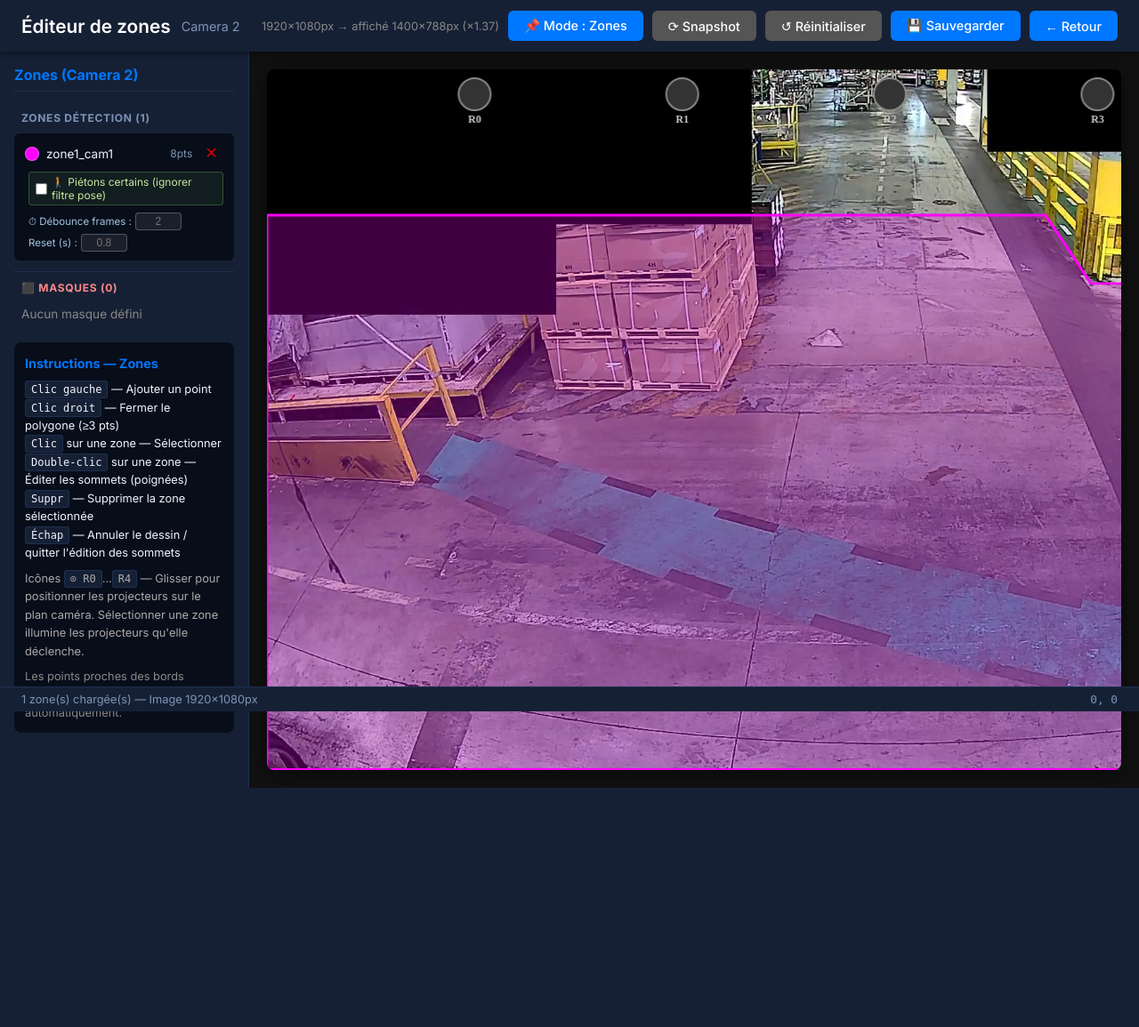
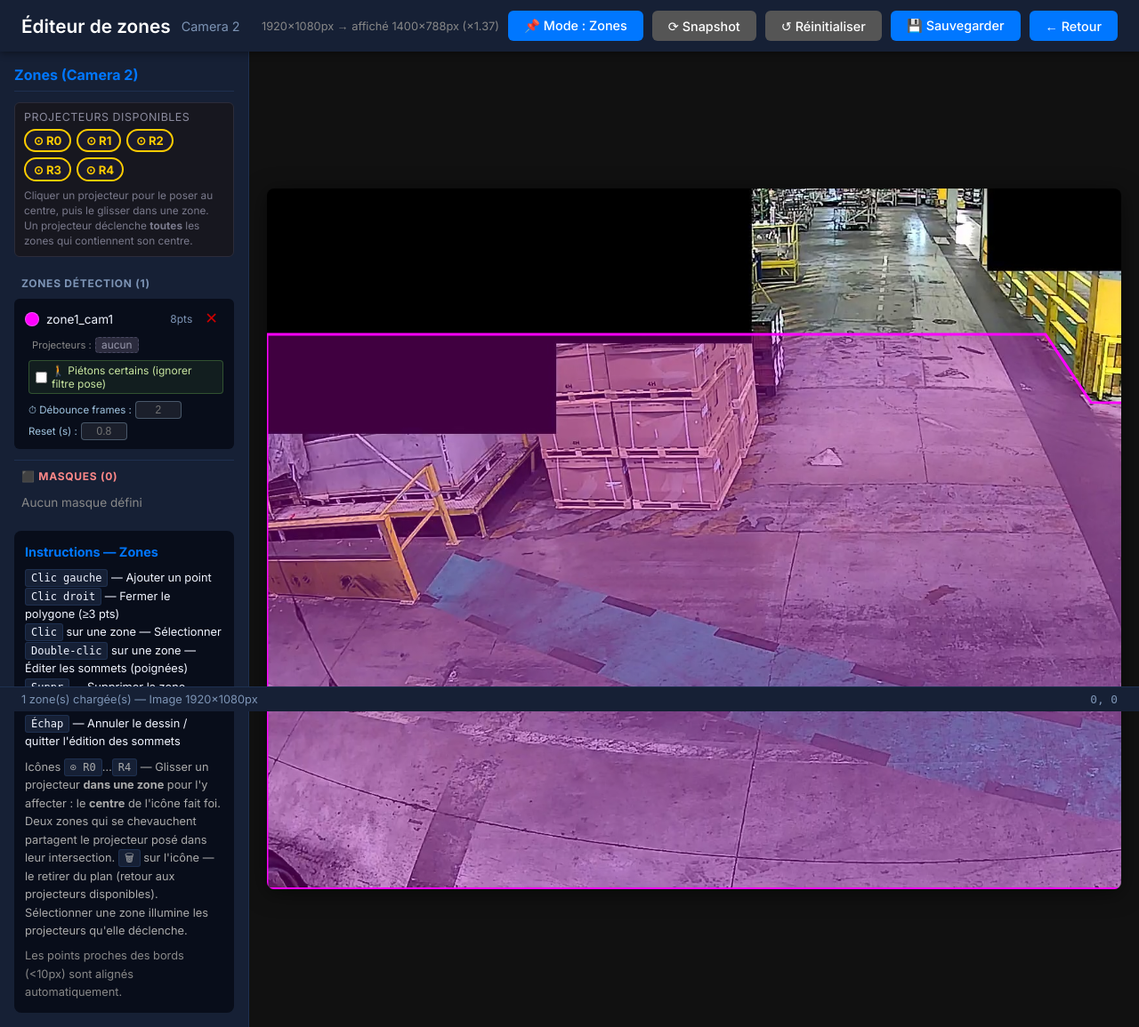
Before and after one commit to frankkubler/4iSafeCross, a Flask app: page /zone_editor/1 in a window 1280 px wide. Shown: the whole page at 89% size. Before the commit the page ends 886 px from the top, so only its background shows below. Run offline with Flask 3, Linux system fonts and the light colour scheme; parts of the project's set-up code (start-up, migrations or seed data) failed here and were passed over.

Commit message:
feat(zones): affecter les projecteurs aux zones par glisser-déposer, la position fait foi
L'affectation se faisait par cases à cocher, sans rapport avec la position des
icônes de projecteur sur le plan : deux représentations du même lien, qui
pouvaient se contredire sans que rien ne le signale.

Modèle retenu : une position par couple (relais, caméra) — format
relay_positions.ini inchangé — et le CENTRE de l'icône fait foi. Un projecteur
déclenche TOUTES les zones qui le contiennent, ce qui donne le multi-zones sur
une même caméra par simple chevauchement, sans dupliquer l'icône. Sur des
caméras différentes, les positions restent indépendantes. Même règle géométrique
que pour décider qu'un piéton est dans une zone (geometry.point_in_zone).

Éditeur :
- panneau « Projecteurs disponibles » ; un clic pose le projecteur au centre,
  puis on le glisse dans une zone ;
- corbeille sur l'icône : retire du plan, retour au panneau, position supprimée ;
- affectation recalculée en direct au déplacement, au tracé d'une zone (elle
  adopte les projecteurs qu'elle contient) et au déplacement d'un sommet ;
- cases à cocher remplacées par des badges en lecture seule : deux sources de
  vérité auraient divergé au premier glissement.

Garde-fous :
- les projecteurs sans position ne sont plus placés d'office au bord de l'image
  — poser vaut affecter, ils auraient contaminé toute zone touchant ce bord ;
- le retrait est transmis au serveur (champ « removed » de POST
  /api/relay_positions), sinon un projecteur renvoyé au panneau garderait sa
  position et redeviendrait affecté au chargement suivant ;
- GET /api/zone_relay_check/<cid> compare relais déclarés et relais dérivés ;
  l'éditeur l'interroge à l'ouverture et affiche ce qui serait perdu ou gagné
  AVANT toute sauvegarde. Le serveur, lui, continue de lire zones.ini tel quel :
  le mappage ne change qu'au moment où l'on enregistre depuis l'éditeur.

Tests (test_zone_relay_geometry.py) : point_in_zone (polygone, rectangle, bord,
dégénéré), dérivation avec chevauchement, relais hors zone, écarts déclaré/dérivé,
et cohérence avec la détection de piéton.
Docs : README (sémantique de « relays » et dérivation) et point de recette
« affectation des projecteurs vérifiée caméra par caméra ».

```diff
--- a/static/css/zone_editor.css
+++ b/static/css/zone_editor.css
@@ -521,3 +521,58 @@ body {
     flex-shrink: 0;
     display: inline-block;
 }
+
+
+/* ── Projecteurs disponibles (non posés sur le plan) ─────────────────────── */
+.relay-stock-box {
+    margin: 8px 0 12px;
+    padding: 8px 10px;
+    background: #17171f;
+    border: 1px solid #2c2c3a;
+    border-radius: 6px;
+}
+.relay-stock-title {
+    font-size: .78rem;
+    text-transform: uppercase;
+    letter-spacing: .04em;
+    color: #8b8b9e;
+    margin-bottom: 6px;
+}
+.relay-stock { display: flex; flex-wrap: wrap; gap: 6px; min-height: 30px; }
+.relay-stock:empty::after {
+    content: "tous les projecteurs sont posés";
+    color: #5c5c6e;
+    font-size: .78rem;
+    font-style: italic;
+}
+.relay-chip {
+    display: inline-flex; align-items: center; gap: .3rem;
+    padding: .2rem .55rem;
+    background: #1a1a2e; color: #ffcc00;
+    border: 2px solid #ffcc00; border-radius: 999px;
+    font-size: .82rem; font-weight: 700;
+    cursor: pointer;
+}
+.relay-chip:hover { background: #ffcc00; color: #1a1a2e; }
+.relay-stock-hint { margin-top: 8px; font-size: .74rem; color: #7a7a8c; line-height: 1.45; }
+
+/* ── Avertissement de cohérence position / déclaration ───────────────────── */
+.relay-mismatch {
+    margin: 8px 0;
+    padding: 8px 10px;
+    background: #78350f; color: #fde68a;
+    border: 1px solid #b45309; border-radius: 6px;
+    font-size: .78rem; line-height: 1.5;
+}
+.relay-mismatch[hidden] { display: none; }
+.relay-mismatch strong { color: #fff; }
+
+/* ── Relais affectés à une zone (lecture seule : la position fait foi) ───── */
+.zone-relays-derived { display: flex; flex-wrap: wrap; align-items: center; gap: 4px; padding: 4px 8px 0; }
+.relay-badge {
+    display: inline-block; padding: .05rem .4rem;
+    background: #2b2b3d; color: #ffcc00;
+    border: 1px solid #4a4a63; border-radius: 4px;
+    font-size: .74rem; font-weight: 700;
+}
+.relay-badge.none { color: #9a9aae; border-style: dashed; font-weight: 400; }
--- a/static/js/zone_editor.js
+++ b/static/js/zone_editor.js
@@ -65,7 +65,9 @@
     // Projecteurs relais — icônes draggables sur canvas
     let projectorIcons = {};   // {relayId: {body, label}}
     let relayPositions = {};   // {relayId: {x, y}} — coordonnées canvas
-    let movedRelayIds = new Set();  // Relais déplacés depuis le chargement
+    let movedRelayIds = new Set();    // Relais déplacés depuis le chargement
+    let placedRelayIds = new Set();   // Relais posés sur le plan (les autres sont « disponibles »)
+    let removedRelayIds = new Set();  // Relais retirés du plan : leur position doit être supprimée
 
     // État du dessin en cours
     let isDrawing = false;
@@ -227,6 +229,9 @@
                 });
 
                 updateZoneList();
+                // Les positions peuvent être déjà chargées (ordre des requêtes non
+                // garanti) : dériver maintenant, et loadRelayPositions le refera.
+                recomputeRelayAssignments();
                 showLoading(false);
                 setStatus(
                     `${completedZones.length} zone(s) chargée(s) — Image ${imageWidth}×${imageHeight}px`
@@ -298,20 +303,27 @@
             })
             .then((data) => {
                 relayPositions = {};
+                placedRelayIds = new Set();
+                removedRelayIds = new Set();
                 Object.entries(data).forEach(([rid, coords]) => {
                     const realId = parseInt(rid, 10);
                     relayPositions[realId] = {
                         x: coords[0] / scaleFactor,
                         y: coords[1] / scaleFactor,
                     };
+                    placedRelayIds.add(realId);   // une position enregistrée = projecteur posé
                 });
                 refreshProjectorIcons();
+                recomputeRelayAssignments();
+                checkRelayMismatch();
             })
             .catch((err) => {
                 console.warn("Impossible de charger les positions relais :", err);
                 relayPositions = {};
+                placedRelayIds = new Set();
                 movedRelayIds.clear();
-                refreshProjectorIcons();  // Afficher les icônes aux positions par défaut
+                removedRelayIds.clear();
+                refreshProjectorIcons();   // aucun projecteur posé : tous « disponibles »
             });
     }
 
@@ -351,50 +363,164 @@
             evented: false,
         });
 
+        // Corbeille : retire le projecteur du plan (il redevient « disponible »).
+        // Visible en permanence plutôt qu'au survol : un bouton de sûreté doit être
+        // découvrable sans exploration, et le survol est peu fiable au doigt.
+        const trash = new fabric.Text('🗑', {
+            left: cx + PROJ_RADIUS + 2,
+            top: cy - PROJ_RADIUS - 2,
+            fontSize: 13,
+            originX: 'center',
+            originY: 'center',
+            opacity: 0.75,
+            selectable: false,
+            evented: true,
+            hoverCursor: 'pointer',
+        });
+        trash._removeRelayId = relayId;
+
         fabricCanvas.add(body);
         fabricCanvas.add(label);
+        fabricCanvas.add(trash);
         body.setCoords();
         label.setCoords();
+        trash.setCoords();
         fabricCanvas.bringToFront(body);
         fabricCanvas.bringToFront(label);
-        console.log(`[Projecteur] R${relayId} ajouté à (${Math.round(cx)}, ${Math.round(cy)})`);
-        return { body, label };
+        fabricCanvas.bringToFront(trash);
+        return { body, label, trash };
     }
 
     /**
      * Supprime toutes les icônes de projecteur du canvas.
      */
     function clearProjectorIcons() {
-        Object.values(projectorIcons).forEach(({ body, label }) => {
+        Object.values(projectorIcons).forEach(({ body, label, trash }) => {
             fabricCanvas.remove(body);
             fabricCanvas.remove(label);
+            if (trash) fabricCanvas.remove(trash);
         });
         projectorIcons = {};
     }
 
     /**
-     * Recrée les icônes de projecteur à partir de relayPositions.
-     * Crée des icônes par défaut (R0–R4) si non encore positionnées.
+     * Recrée les icônes des projecteurs POSÉS sur le plan.
+     *
+     * Un projecteur sans position enregistrée n'est plus placé d'office : il reste
+     * « disponible » dans le panneau latéral. Poser une icône vaut affectation (le
+     * centre fait foi), donc en placer d'office cinq au bord de l'image les aurait
+     * affectés à toute zone touchant ce bord.
      */
     function refreshProjectorIcons() {
         clearProjectorIcons();
-        console.log(`[Projecteur] refreshProjectorIcons — canvasWidth=${canvasWidth} canvasHeight=${canvasHeight}`);
-        Object.entries(relayPositions).forEach(([rid, pos]) => {
-            const relayId = parseInt(rid, 10);
-            projectorIcons[relayId] = drawProjectorIcon(relayId, pos.x, pos.y);
-        });
+        placedRelayIds.forEach((relayId) => {
+            const pos = relayPositions[relayId];
+            if (pos) projectorIcons[relayId] = drawProjectorIcon(relayId, pos.x, pos.y);
+        });
+        updateProjectorHighlights();
+        updateRelayStock();
+        fabricCanvas.renderAll();
+    }
+
+    /**
+     * Affecte les relais aux zones d'après la position de leur icône.
+     *
+     * Le centre de l'icône fait foi : un projecteur déclenche TOUTES les zones qui
+     * le contiennent, ce qui permet le multi-zones sur une même caméra dès lors que
+     * les zones se chevauchent — sans dupliquer l'icône ni la position. Même règle
+     * géométrique que pour décider qu'un piéton est dans une zone
+     * (src/core/geometry.point_in_zone).
+     */
+    function recomputeRelayAssignments() {
+        completedZones.forEach((zone) => {
+            zone.relays = [];
+            placedRelayIds.forEach((relayId) => {
+                const pos = relayPositions[relayId];
+                if (pos && isPointInPolygon(pos.x, pos.y, zone.polygon)) {
+                    zone.relays.push(relayId);
+                }
+            });
+            zone.relays.sort((a, b) => a - b);
+        });
+        updateZoneList();
+        updateProjectorHighlights();
+    }
+
+    /**
+     * Panneau « Projecteurs disponibles » : ceux qui ne sont pas posés sur le plan.
+     */
+    function updateRelayStock() {
+        const box = $("relay-stock");
+        if (!box) return;
         const relayCount = (typeof NUM_RELAYS !== 'undefined' && NUM_RELAYS > 0) ? NUM_RELAYS : 5;
+        let html = "";
         for (let i = 0; i < relayCount; i++) {
-            if (!projectorIcons[i]) {
-                const defaultX = (canvasWidth / (relayCount + 1)) * (i + 1);
-                const defaultY = PROJ_RADIUS + 10;   // haut du canvas
-                relayPositions[i] = { x: defaultX, y: defaultY };
-                projectorIcons[i] = drawProjectorIcon(i, defaultX, defaultY);
-            }
-        }
-        updateProjectorHighlights();
-        fabricCanvas.renderAll();
-        console.log(`[Projecteur] ${Object.keys(projectorIcons).length} icônes dans fabricCanvas (${fabricCanvas.getObjects().length} objets total)`);
+            if (!placedRelayIds.has(i)) {
+                html += `<span class="relay-chip" title="Poser le projecteur R${i} au centre du plan"
+                              onclick="zoneEditor.placeRelay(${i})">⊙ R${i}</span>`;
+            }
+        }
+        box.innerHTML = html;
+    }
+
+    /**
+     * Pose un projecteur au centre du plan : à glisser ensuite dans une zone.
+     */
+    function placeRelay(relayId) {
+        if (placedRelayIds.has(relayId)) return;
+        relayPositions[relayId] = { x: canvasWidth / 2, y: canvasHeight / 2 };
+        placedRelayIds.add(relayId);
+        movedRelayIds.add(relayId);
+        removedRelayIds.delete(relayId);
+        refreshProjectorIcons();
+        recomputeRelayAssignments();
+        setStatus(`Projecteur R${relayId} posé au centre — le glisser dans une zone pour l'affecter`);
+    }
+
+    /**
+     * Retire un projecteur du plan (corbeille) : il redevient « disponible » et
+     * n'affecte plus aucune zone. Sa position sera supprimée à la sauvegarde.
+     */
+    function removeRelay(relayId) {
+        if (!placedRelayIds.has(relayId)) return;
+        const zonesConcernees = completedZones
+            .filter((z) => (z.relays || []).includes(relayId))
+            .map((z) => z.name);
+        placedRelayIds.delete(relayId);
+        movedRelayIds.delete(relayId);
+        removedRelayIds.add(relayId);
+        delete relayPositions[relayId];
+        refreshProjectorIcons();
+        recomputeRelayAssignments();
+        setStatus(zonesConcernees.length
+            ? `Projecteur R${relayId} retiré — n'est plus affecté à ${zonesConcernees.join(', ')}`
+            : `Projecteur R${relayId} retiré du plan`);
+    }
+
+    /**
+     * Compare les relais déclarés dans zones.ini aux relais dérivés des positions.
+     * Une configuration antérieure peut déclarer un relais dans une zone tout en
+     * ayant posé son icône ailleurs : la sauvegarde le retirerait silencieusement.
+     */
+    function checkRelayMismatch() {
+        const box = $("relay-mismatch");
+        if (!box || camId === null || camId === undefined) return;
+        fetch(`/api/zone_relay_check/${camId}`)
+            .then((r) => r.json())
+            .then((data) => {
+                const ecarts = data.mismatches || [];
+                box.hidden = ecarts.length === 0;
+                if (!ecarts.length) return;
+                box.innerHTML =
+                    `<strong>⚠️ ${ecarts.length} zone(s) : relais déclarés ≠ position des projecteurs.</strong><br>` +
+                    ecarts.map((e) => {
+                        const perdus = e.perdus.length ? `perdrait R${e.perdus.join(', R')}` : '';
+                        const gagnes = e.gagnes.length ? `gagnerait R${e.gagnes.join(', R')}` : '';
+                        return `${e.zone} : ${[perdus, gagnes].filter(Boolean).join(', ')}`;
+                    }).join('<br>') +
+                    `<br>L'affectation suit désormais la position de l'icône. Vérifier avant d'enregistrer.`;
+            })
+            .catch(() => { box.hidden = true; });
     }
 
     /**
@@ -450,6 +576,11 @@
             if (opt.e.button !== 0) return;
             const pointer = fabricCanvas.getPointer(opt.e);
 
+            // Corbeille d'un projecteur : le retirer du plan
+            if (opt.target && opt.target._removeRelayId !== undefined) {
+                removeRelay(opt.target._removeRelayId);
+                return;
+            }
             // Ignorer les clics sur les icônes de projecteur
             if (opt.target && opt.target._relayId !== undefined) return;
 
@@ -578,6 +709,16 @@
                     });
                     icon.label.setCoords();
                 }
+                if (icon && icon.trash) {
+                    icon.trash.set({
+                        left: opt.target.left + PROJ_RADIUS + 2,
+                        top: opt.target.top - PROJ_RADIUS - 2,
+                    });
+                    icon.trash.setCoords();
+                }
+                // L'affectation suit la position : recalcul en direct, la liste des
+                // zones montre immédiatement ce que le geste vient de changer.
+                recomputeRelayAssignments();
                 return;
             }
             if (editingIndex < 0 || !opt.target || opt.target._vertexIndex === undefined) return;
@@ -591,6 +732,9 @@
                 : completedMasks[editingIndex];
             item.polygon[i] = [x, y];
             updateEditEdges();
+            // Redimensionner une zone change ce qu'elle contient : un projecteur peut
+            // entrer ou sortir de son périmètre, donc être affecté ou désaffecté.
+            if (editingType === 'zone') recomputeRelayAssignments();
         });
     }
 
@@ -733,9 +877,13 @@
         tempCircles = [];
         isDrawing = false;
 
-        updateZoneList();
+        // Une zone tracée autour d'un projecteur déjà posé l'adopte aussitôt :
+        // l'affectation est géométrique, elle ne dépend pas de l'ordre des gestes.
+        recomputeRelayAssignments();
         fabricCanvas.renderAll();
-        setStatus(`Zone "${name}" créée — ${completedZones.length} zone(s) au total`);
+        const adoptes = completedZones[completedZones.length - 1].relays;
+        setStatus(`Zone "${name}" créée — ${completedZones.length} zone(s) au total` +
+                  (adoptes.length ? ` — projecteurs R${adoptes.join(', R')}` : ' — aucun projecteur dedans'));
     }
 
     /**
@@ -1114,19 +1262,15 @@
                 const [r, g, b] = zone.color;
                 const selected = i === selectedZoneIndex ? " selected" : "";
                 const pts = zone.polygon.length;
-                const numRelays = typeof NUM_RELAYS !== 'undefined' ? NUM_RELAYS : 0;
-                let relayCheckboxes = '';
-                if (numRelays > 0) {
-                    let checkboxHtml = '';
-                    for (let rn = 0; rn < numRelays; rn++) {
-                        const checked = (zone.relays || []).includes(rn) ? 'checked' : '';
-                        checkboxHtml += `<label class="relay-cb" title="Relais ${rn}">
-                            <input type="checkbox" ${checked} onchange="zoneEditor.toggleRelay(${i}, ${rn})">
-                            <span>${rn}</span>
-                        </label>`;
-                    }
-                    relayCheckboxes = `<div class="zone-relays" onclick="event.stopPropagation()"><span class="zone-relays-label">Relais :</span>${checkboxHtml}</div>`;
-                }
+                // Relais en lecture seule : l'affectation vient de la POSITION des
+                // icônes (le centre fait foi). Des cases à cocher ici créeraient une
+                // seconde source de vérité, qui divergerait au premier déplacement.
+                const relaisAffectes = zone.relays || [];
+                const badges = relaisAffectes.length
+                    ? relaisAffectes.map((rn) => `<span class="relay-badge" title="Projecteur R${rn} posé dans cette zone">R${rn}</span>`).join('')
+                    : '<span class="relay-badge none" title="Aucun projecteur posé dans cette zone : elle ne déclenche aucune alerte physique">aucun</span>';
+                const relayCheckboxes = `<div class="zone-relays-derived" onclick="event.stopPropagation()">
+                    <span class="zone-relays-label">Projecteurs :</span>${badges}</div>`;
                 const skipChecked = zone.skip_keypoint_filter ? 'checked' : '';
                 const skipCheckbox = `<div class="zone-skip-kp" onclick="event.stopPropagation()">
                     <label class="skip-kp-label" title="Désactive le filtre anti-chariot sur cette zone. À utiliser uniquement si vous êtes sûr que seuls des piétons y passent.">
@@ -1254,11 +1398,17 @@
                 };
             }
         });
-        const saveRelayPosReq = movedRelayIds.size > 0
+        // `removed` est indispensable : sans lui, un projecteur renvoyé au stock
+        // garderait sa position dans relay_positions.ini et redeviendrait affecté à
+        // sa zone au prochain chargement.
+        const saveRelayPosReq = (movedRelayIds.size > 0 || removedRelayIds.size > 0)
             ? fetch(`/api/relay_positions/${camId}`, {
                 method: "POST",
                 headers: { "Content-Type": "application/json" },
-                body: JSON.stringify({ positions: relayPosData }),
+                body: JSON.stringify({
+                    positions: relayPosData,
+                    removed: Array.from(removedRelayIds),
+                }),
             }).then((res) => res.json())
             : Promise.resolve({ status: 'ok', count: 0 });
 
@@ -1269,6 +1419,7 @@
                 const mOk = mData.status === "ok";
                 if (zOk && mOk) {
                     movedRelayIds.clear();
+                    removedRelayIds.clear();
                     showToast(
                         `${zData.zones_count} zone(s) et ${mData.masks_count} masque(s) sauvegardé(s)`,
                         "success"
@@ -1456,28 +1607,12 @@
         zone.debounce_reset_seconds = v !== '' ? Math.max(0.1, parseFloat(v)) : null;
     }
 
-    /**
-     * Bascule l'activation d'un relais pour une zone.
-     */
-    function toggleRelay(zoneIdx, relayNum) {
-        const zone = completedZones[zoneIdx];
-        if (!zone) return;
-        const idx = zone.relays.indexOf(relayNum);
-        if (idx >= 0) {
-            zone.relays.splice(idx, 1);
-        } else {
-            zone.relays.push(relayNum);
-            zone.relays.sort((a, b) => a - b);
-        }
-        updateZoneList();
-        updateProjectorHighlights();
-    }
-
     // === API publique (pour les onclick du HTML) ===
     window.zoneEditor = {
         selectZone: selectZone,
         deleteZone: deleteZone,
-        toggleRelay: toggleRelay,
+        placeRelay: placeRelay,
+        removeRelay: removeRelay,
         toggleSkipKeypointFilter: toggleSkipKeypointFilter,
         setDebounceFrames: setDebounceFrames,
         setDebounceResetSeconds: setDebounceResetSeconds,
--- a/templates/zone_editor.html
+++ b/templates/zone_editor.html
@@ -32,6 +32,20 @@
         <!-- Panneau latéral -->
         <div class="side-panel">
             <h2>Zones ({{ cam_name }})</h2>
+
+            <!-- Avertissement : relais déclarés dans zones.ini mais icône posée ailleurs -->
+            <div id="relay-mismatch" class="relay-mismatch" role="alert" hidden></div>
+
+            <!-- Projecteurs non posés sur le plan : cliquer pour les placer -->
+            <div class="relay-stock-box">
+                <div class="relay-stock-title">Projecteurs disponibles</div>
+                <div id="relay-stock" class="relay-stock"></div>
+                <div class="relay-stock-hint">
+                    Cliquer un projecteur pour le poser au centre, puis le glisser dans une zone.
+                    Un projecteur déclenche <strong>toutes</strong> les zones qui contiennent son centre.
+                </div>
+            </div>
+
             <div id="zone-list" class="zone-list">
                 <div style="color:#888;font-size:0.85rem;padding:8px;">Chargement...</div>
             </div>
@@ -44,7 +58,7 @@
                 <p><kbd>Double-clic</kbd> sur une zone — Éditer les sommets (poignées)</p>
                 <p><kbd>Suppr</kbd> — Supprimer la zone sélectionnée</p>
                 <p><kbd>Échap</kbd> — Annuler le dessin / quitter l'édition des sommets</p>
-                <p style="margin-top:8px;color:#aaa;">Icônes <kbd>⊙ R0</kbd>…<kbd>R4</kbd> — Glisser pour positionner les projecteurs sur le plan caméra. Sélectionner une zone illumine les projecteurs qu'elle déclenche.</p>
+                <p style="margin-top:8px;color:#aaa;">Icônes <kbd>⊙ R0</kbd>…<kbd>R4</kbd> — Glisser un projecteur <strong>dans une zone</strong> pour l'y affecter : le <strong>centre</strong> de l'icône fait foi. Deux zones qui se chevauchent partagent le projecteur posé dans leur intersection. <kbd>🗑</kbd> sur l'icône — le retirer du plan (retour aux projecteurs disponibles). Sélectionner une zone illumine les projecteurs qu'elle déclenche.</p>
                 <p style="margin-top:8px;color:#888;">
                     Les points proches des bords (&lt;10px) sont alignés automatiquement.
                 </p>
```
Also changed, not shown: docs/deployment/install-prod-jetson-docker.md (+5 -0 lines), src/web/routes_zones_api.py (+35 -3 lines), test_zone_relay_geometry.py (added, +93 -0 lines), README.md.
